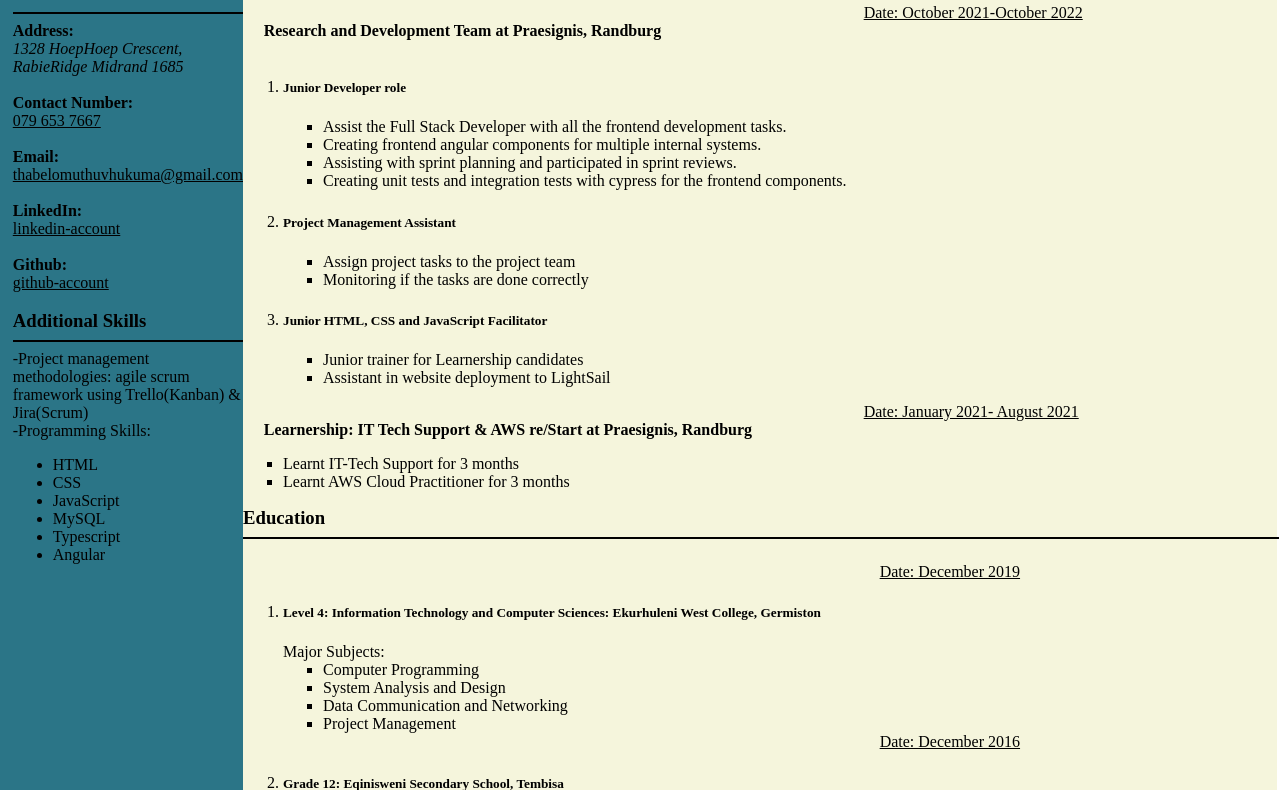
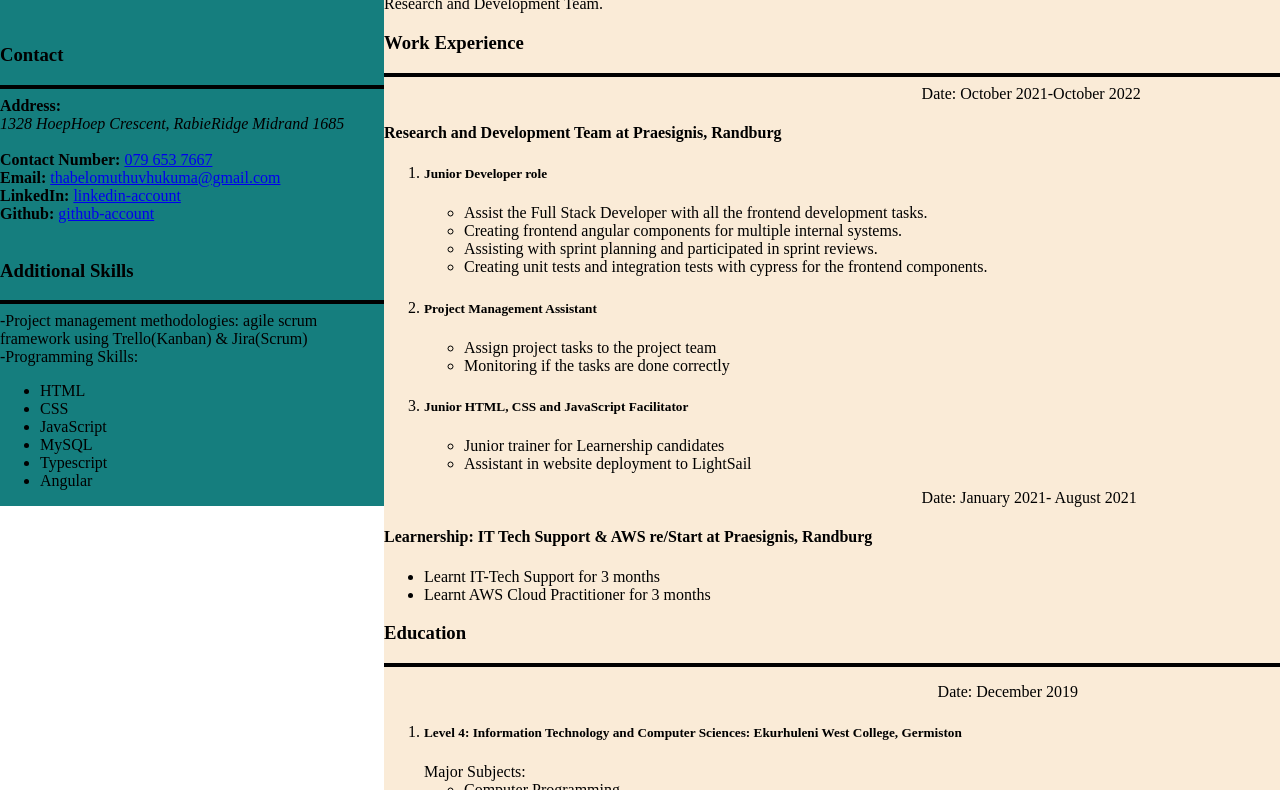
Before and after one commit to Thabelo-MT/CurriculumVitae, a plain HTML site: page index.html in a window 1280 px wide. Shown: the part 112-902 px from the top of the page. Drawn offline with Linux system fonts and the light colour scheme.

Commit message:
CSS using float

```diff
--- a/index.html
+++ b/index.html
@@ -8,29 +8,30 @@
     <title>Thabelo Muthuvhukuma</title>
 </head>
 <body>
-<div class="container">
-    <aside class="primary">
-        <header class="page-header">
+<div class="cv">
+    <div class="column1">
+        <header>
             <h1>Thabelo Muthuvhukuma</h1>
         </header>
-        <h3 class="contact">Contact</h3>
-        <hr>
+            <h3>Contact</h3>
+            <hr>
             <label for="Adress"><b>Address:</b></label>
             <address>1328 HoepHoep Crescent, RabieRidge Midrand 1685</address>
             <br>
             <label for="ContactNumber"><b>Contact Number:</b></label>
-            <a href="tel:+44-785-7895" style="color: black;">079 653 7667</a>
+            <a href="tel:0796537667" class="contact-links">079 653 7667</a>
             <br>
             <label for="Email"><b>Email:</b></label>
-            <a href="mailto:thabelomuthuvhukuma@gmail.com" style="color: black;"> thabelomuthuvhukuma@gmail.com</a></u>
+            <a href="mailto:thabelomuthuvhukuma@gmail.com" class="contact-links"> thabelomuthuvhukuma@gmail.com</a></u>
             <br>
             <label for="LinkedIn"><b>LinkedIn:</b></label>
-            <a href="https://www.linkedin.com/in/thabelo-muthuvhukuma-ab99bb205/" style="color: black;">linkedin-account</a>
+            <a href="https://www.linkedin.com/in/thabelo-muthuvhukuma-ab99bb205/" class="contact-links">linkedin-account</a>
             <br>
             <label for="Github"><b>Github:</b></label>
-            <a href="https://github.com/Thabelo-MT" style="color: black;">github-account</a>
-            <br>
-        <h3>Additional Skills</h3>
+            <a href="https://github.com/Thabelo-MT" class="contact-links">github-account</a><br>
+        <br>
+        <div id="skills">
+            <h3>Additional Skills</h3>
         <hr>
             -Project management methodologies: agile scrum <br>framework using Trello(Kanban) & Jira(Scrum)
         <br>
@@ -43,19 +44,20 @@
             <li>Typescript</li>
             <li>Angular</li>
             </ul>
-    </aside>
-    <main class="success">
+        </div>
+    </div>
+    <div class="column2">
         <h3>Professional Summary</h3>
         <hr>
         <article>I Thabelo Muthuvhukuma am eager to learn and experience new
             opportunities in the IT industry. I was doing a learnership in IT-Tech
             Support & AWS re/Start at Praesignis, completed both my certificates
-            within a period of 6 months then I waspromoted to be part of Research and
+            within a period of 6 months then I was promoted to be part of Research and
             Development Team.
         </article>
         <h3>Work Experience</h3>
         <hr>
-        <label for="Date" class="Date">Date: October 2021-October 2022</label>
+        <label for="Date" id="Date">Date: October 2021-October 2022</label>
         <h4>Research and Development Team at Praesignis, Randburg</h4>
         <ol>
             <li><h5>Junior Developer role</h5></li>
@@ -77,7 +79,7 @@
                     <li>Assistant in website deployment to LightSail</li>
                 </ul>
         </ol>
-        <label for="Date" class="Date">Date: January 2021- August 2021</label>
+        <label for="Date" id="Date">Date: January 2021- August 2021</label>
         <h4>Learnership: IT Tech Support & AWS re/Start at Praesignis, Randburg</h4>
             <ul class="circle">
                 <li>Learnt IT-Tech Support for 3 months</li>
@@ -86,7 +88,7 @@
         <h3>Education</h3>
         <hr>
         <ol>
-        <label for="Date" class="Date">Date: December 2019 </label>
+        <label for="Date" id="Date">Date: December 2019 </label>
         <li><h5>Level 4: Information Technology and Computer Sciences: Ekurhuleni West College, Germiston</h5></li>
             Major Subjects:
             <ul class="circle">
@@ -95,7 +97,7 @@
                 <li>Data Communication and Networking</li>
                 <li>Project Management</li>
             </ul>
-        <label for="Date" class="Date">Date: December 2016 </label>
+        <label for="Date" id="Date">Date: December 2016 </label>
         <li><h5>Grade 12: Eqinisweni Secondary School, Tembisa</h5></li>
         </ol>
         <h3 class="ref">References</h3>
@@ -107,7 +109,8 @@
         <br>
         <label for="Contact Number:">Contact Number</label> 067-195-6434
         </p>
-    </main>
+    </div>
+</div>
 </div>
 </body>
 </html>
--- a/style.css
+++ b/style.css
@@ -1,59 +1,30 @@
 body {
+    height: 100%;
     margin: 0%;
-    width: 99.8%;
-}
-.container {
-    display: flex;
-    height: fit-content;
-}
-
-.primary {
-    display: flex;
-    flex-direction: column;
-    padding-left: 1%;
-    background-color: rgba(22, 104, 124, 0.911);
-}
-
-.success {
-    display: flex;
-    flex-direction: column;
-    background-color: beige;
-    height: max-content;
-}
-
-.Date {
-    padding-left: 60%;
-    display: flex;
-    text-decoration: underline;
-    /* font-style: bold; */
-}
-hr {
-    border: 0.5px double;
-    line-height: 1%;
-    width: 100%;
-    color: black;
-}
-.circle {
-        list-style:square;
-}
-h3 {
-    margin: 0%;
-}
-
-.ref > p {
-    display: flex;
-    padding-left: 12%;
-}
-
-article {
-    display: flex;
-    flex-wrap: wrap;
-}
-.contact > p {
-    display: flex;
-    padding-left: 2%;
-}
-h4 {
-    margin: 0%;
-    padding-left: 2%;
-}
+   }
+   .column1 {
+       float: left;
+       width: 30%;
+       height: 100%;
+       background-color: rgb(5, 117, 117,0.935);
+   }
+   .column1 header {
+       padding-top: 10%;
+       padding-bottom: 5%;
+   }
+   .column2{
+       float: right;
+       width: 70%;
+       height: 100%;
+       background-color: antiquewhite;
+   }
+   body hr {
+       border: 2px double;
+   }
+   .class-links:hover,
+   .class-links:visited {
+       text-decoration: none;
+   }
+   #Date {
+       padding-left: 60%;
+   }
```
